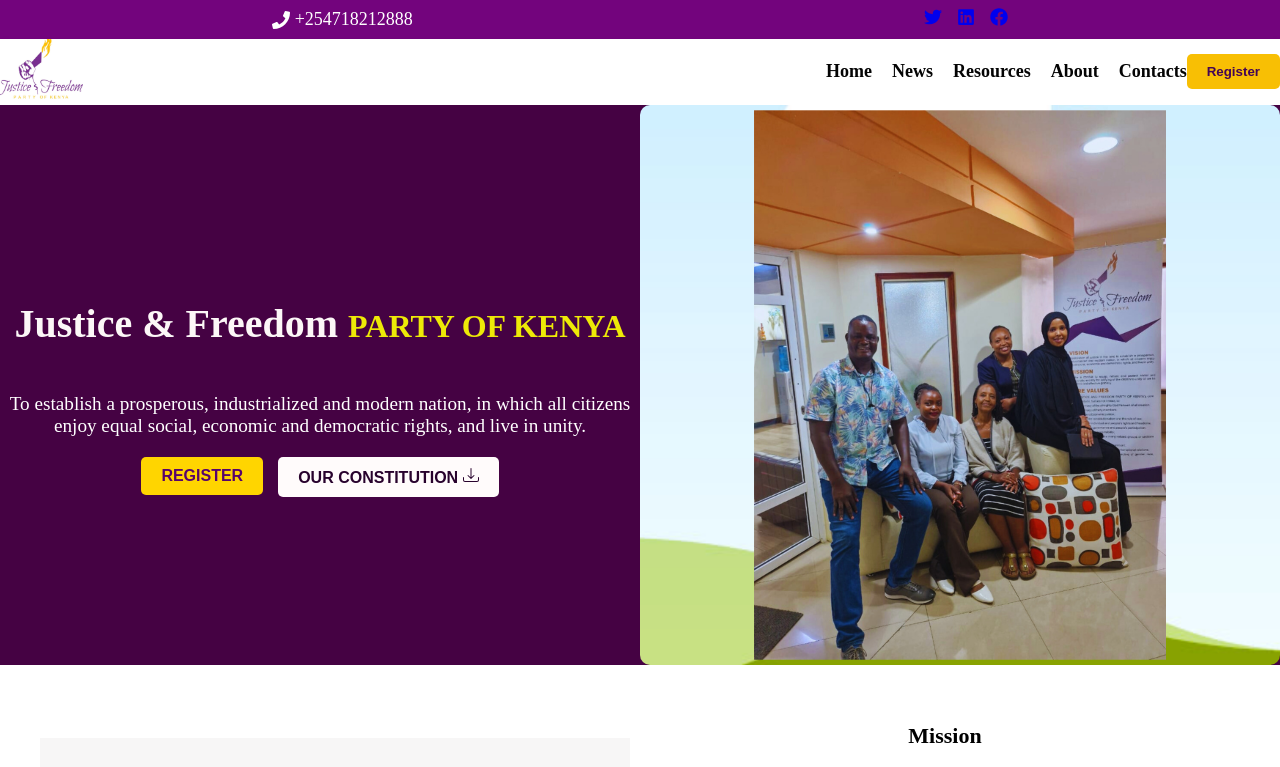
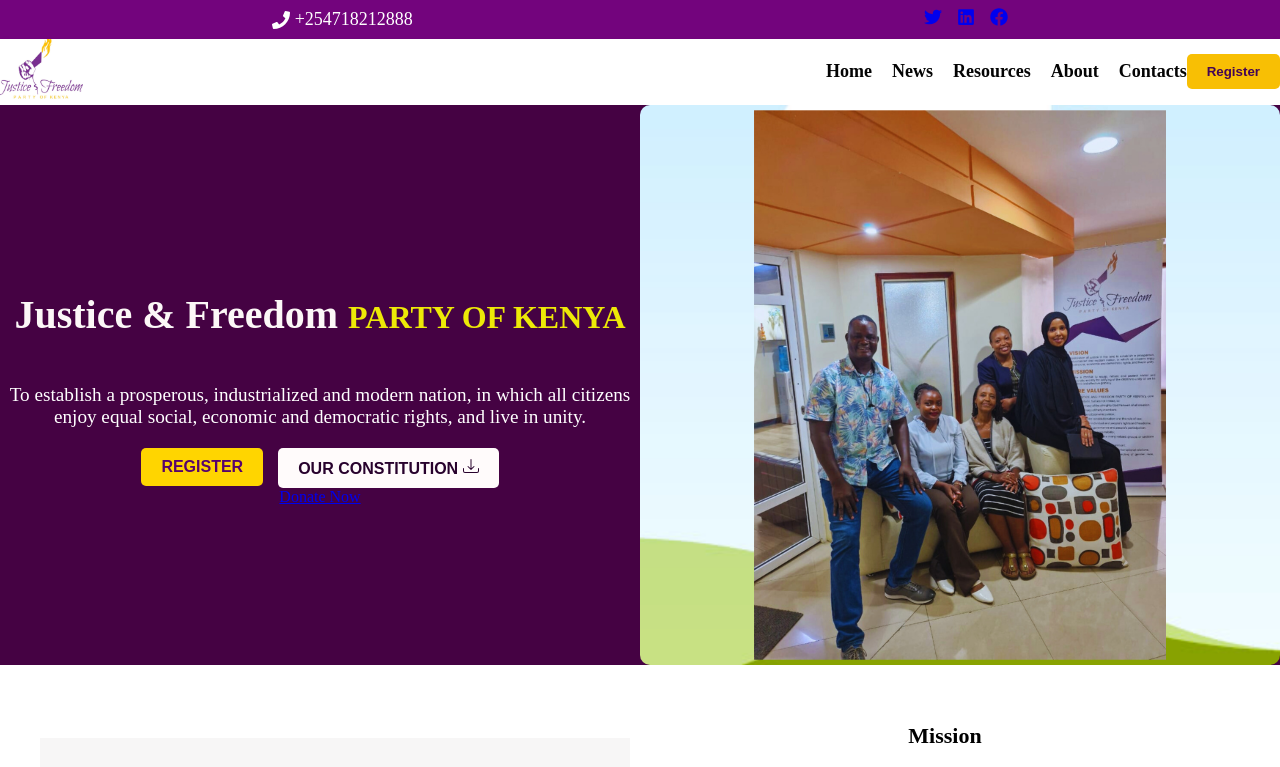
Before and after one commit to QueenterJuma/jfp-kenya, a React (Vite) app: page / in a window 1280 px wide. Shown: the top 767 px of the page. Built offline with nearby package versions, Linux system fonts and the light colour scheme; a web font is replaced by a local one.

Commit message:
Add  Donation button link

```diff
--- a/src/components/Banner.jsx
+++ b/src/components/Banner.jsx
@@ -1,5 +1,6 @@
 import React from 'react'
 import { BsDownload } from 'react-icons/bs';
+import { Link } from 'react-router-dom';
 import CONSTITUTION from '/Constitution.pdf';
 import REGISTRATION from '/Reg-Procedure.pdf';
 import Membership from "./Membership";
@@ -28,6 +29,11 @@ function Banner() {
           </a>
 
         </div>
+        <div className="donate-button-wrapper">
+          <Link to="/donate" className="donate-button">
+          Donate Now
+          </Link>
+        </div>
       </div>
 
       {/* Right Side - Background Image */}
```
